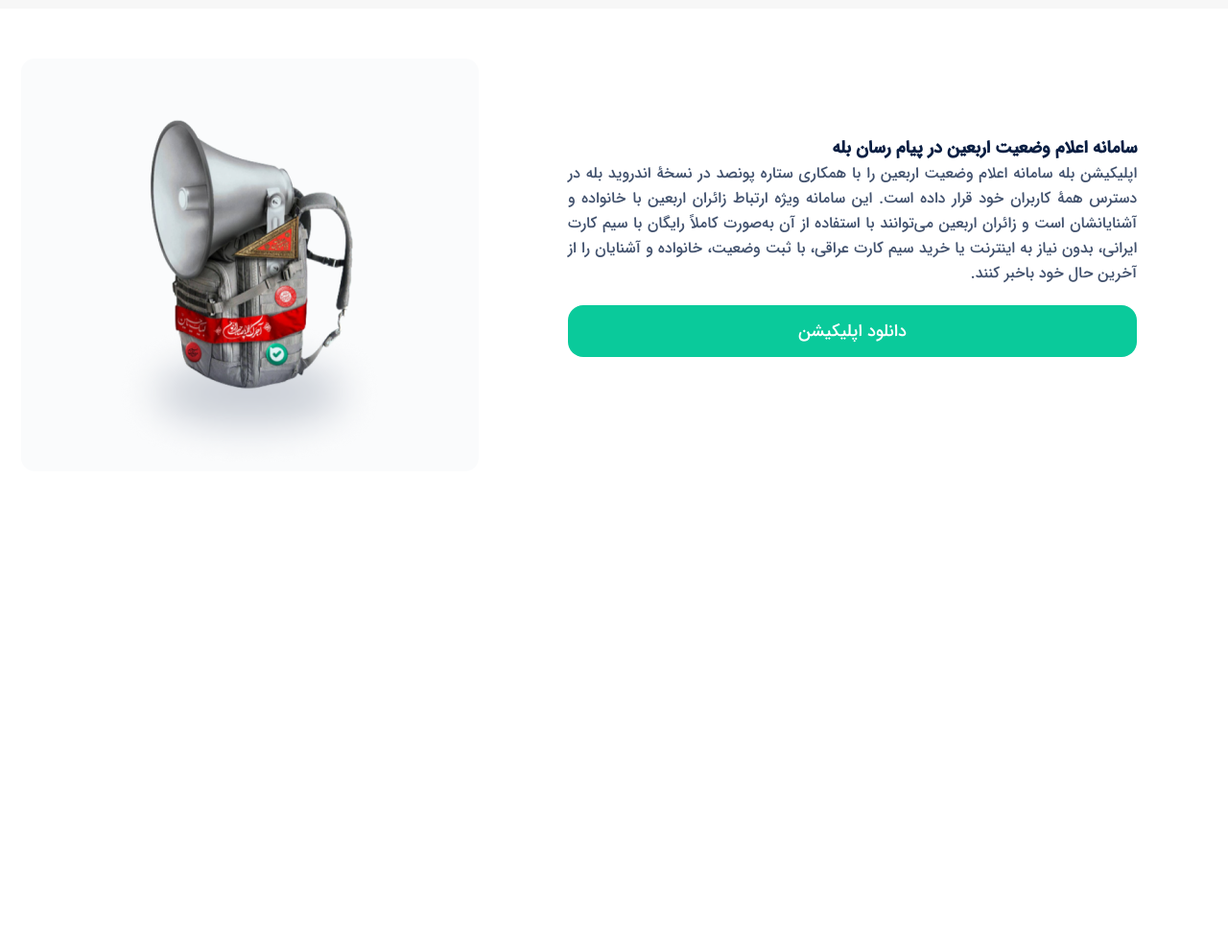
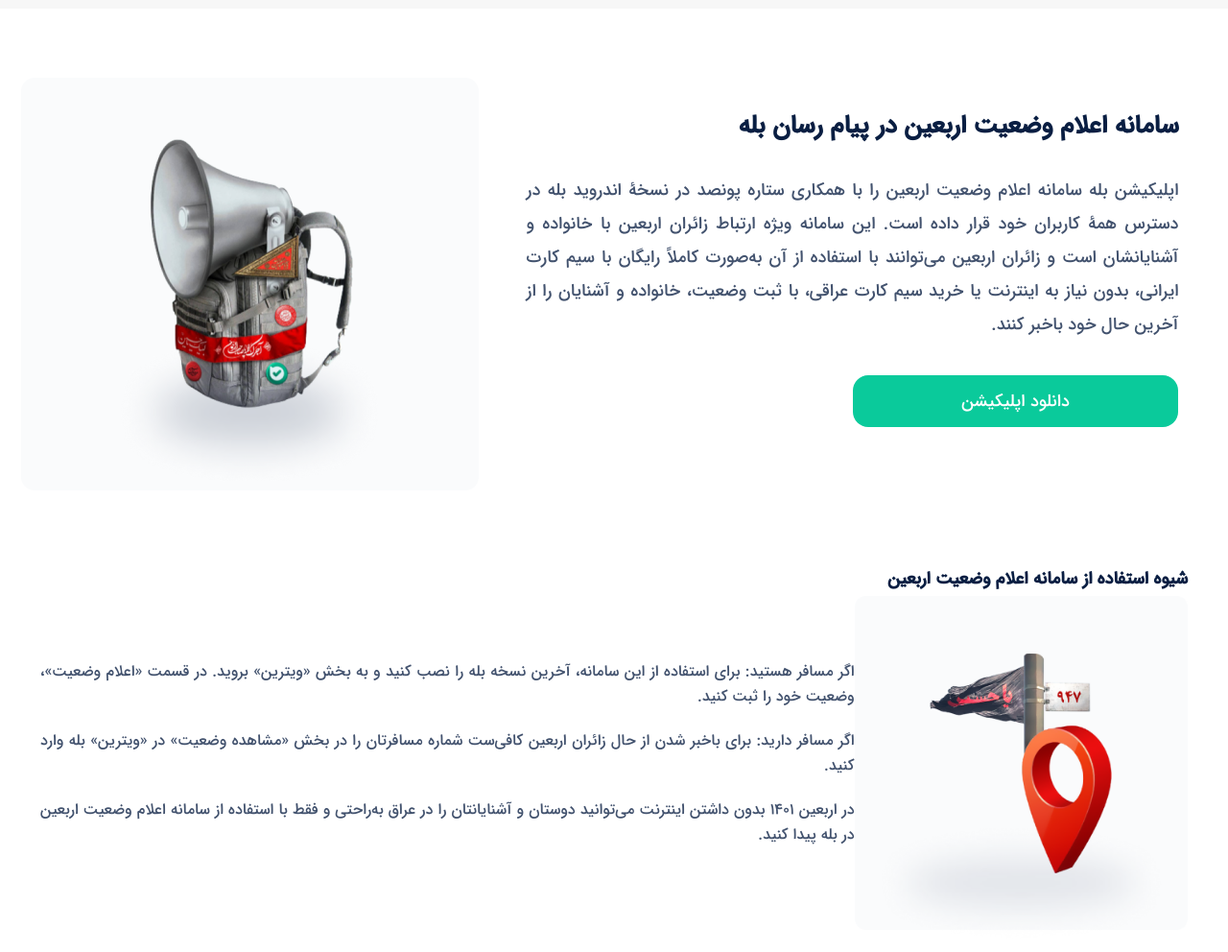
Before and after one commit to hamid19471/Bale, a website: page assets/pages/arbainPage.html in a window 1280 px wide. Shown: the part 84-1076 px from the top of the page at 96% size. Before the commit the page ends 800 px from the top, so only its background shows below. Drawn offline with Linux system fonts and the light colour scheme.

Commit message:
adding section2 and some basic changes

```diff
--- a/assets/pages/arbainPage.html
+++ b/assets/pages/arbainPage.html
@@ -42,5 +42,30 @@
         <img src="../images/backpack.png" alt="" />
       </div>
     </section>
+
+    <section class="steptwo container-w">
+      <div class="steptwo__img">
+        <img src="../images/location.png" alt="" />
+        <h2 class="steptwo__title">
+          شیوه استفاده از سامانه اعلام وضعیت اربعین
+        </h2>
+      </div>
+      <div class="steptwo__text">
+        <p class="regular__text">
+          اگر مسافر هستید: برای استفاده از این سامانه، آخرین نسخه بله را نصب
+          کنید و به بخش «ویترین» بروید. در قسمت «اعلام وضعیت»، وضعیت خود را ثبت
+          کنید.
+        </p>
+        <p class="regular__text">
+          اگر مسافر دارید: برای باخبر شدن از حال زائران اربعین کافی‌ست شماره
+          مسافرتان را در بخش «مشاهده وضعیت» در «ویترین» بله وارد کنید.
+        </p>
+        <p class="regular__text">
+          در اربعین ۱۴۰۱ بدون داشتن اینترنت می‌توانید دوستان و آشنایانتان را در
+          عراق به‌راحتی و فقط با استفاده از سامانه اعلام وضعیت اربعین در بله
+          پیدا کنید.
+        </p>
+      </div>
+    </section>
   </body>
 </html>
--- a/assets/styles/arbain.css
+++ b/assets/styles/arbain.css
@@ -90,27 +90,69 @@
 .stepone__title__desktop {
   display: none;
 }
+.steptwo {
+  margin-top: 5rem;
+  padding: 1.2rem 2.2rem;
+  display: flex;
+  align-items: center;
+  justify-content: space-between;
+  flex-direction: column-reverse;
+}
+.steptwo__title {
+  font-size: 1.8rem;
+  font-weight: 700;
+  line-height: 2;
+  color: var(--clr--text-600);
+}
+.steptwo__img {
+  display: flex;
+  flex-direction: column-reverse;
+}
+.steptwo__img img {
+  max-width: 477px;
+  max-height: 430px;
+}
+.steptwo__text {
+  display: flex;
+  flex-direction: column;
+  row-gap: 2rem;
+}
+.regular__text {
+  font-weight: normal;
+  text-align: justify;
+  font-size: 1.6rem;
+  color: var(--clr--text-200);
+  line-height: 2.6rem;
+}
 @media screen and (min-width: 375px) {
   .stepone {
     flex-direction: column-reverse;
   }
+
 }
 @media screen and (min-width: 768px) {
   .container-desk {
     max-width: 1290px;
-    height: 430px;
+    height: 600px;
+    margin-top: 3rem;
     display: flex;
     align-items: center;
   }
 
   .contenet {
-    width: 48%;
+    width: 55%;
   }
   .stepone__img {
-    margin-top: 4rem;
+    margin-top: 3rem;
   }
   .container-desk {
     height: auto;
+  }
+  .steptwo {
+    flex-direction: column;
+  }
+  img {
+    width: 100%;
   }
 }
 @media only screen and (min-width: 1024px) {
@@ -137,10 +179,27 @@
   }
   .stepone__title__desktop {
     display: block;
-    font-size: 1.8rem;
+    font-size: 2.6rem;
     font-weight: 700;
     line-height: 2.8rem;
+    text-align: right;
+    margin-bottom: 2rem;
     color: var(--clr--text-600);
+  }
+  .contenet {
+    display: flex;
+    flex-direction: column;
+    gap: 1.5rem;
+  }
+  .stepone__text {
+    line-height: 3.5rem;
+    font-size: 1.8rem;
+  }
+  .stepone__btn {
+    width: 50%;
+  }
+  .steptwo {
+    flex-direction: row;
   }
 }
 
```
